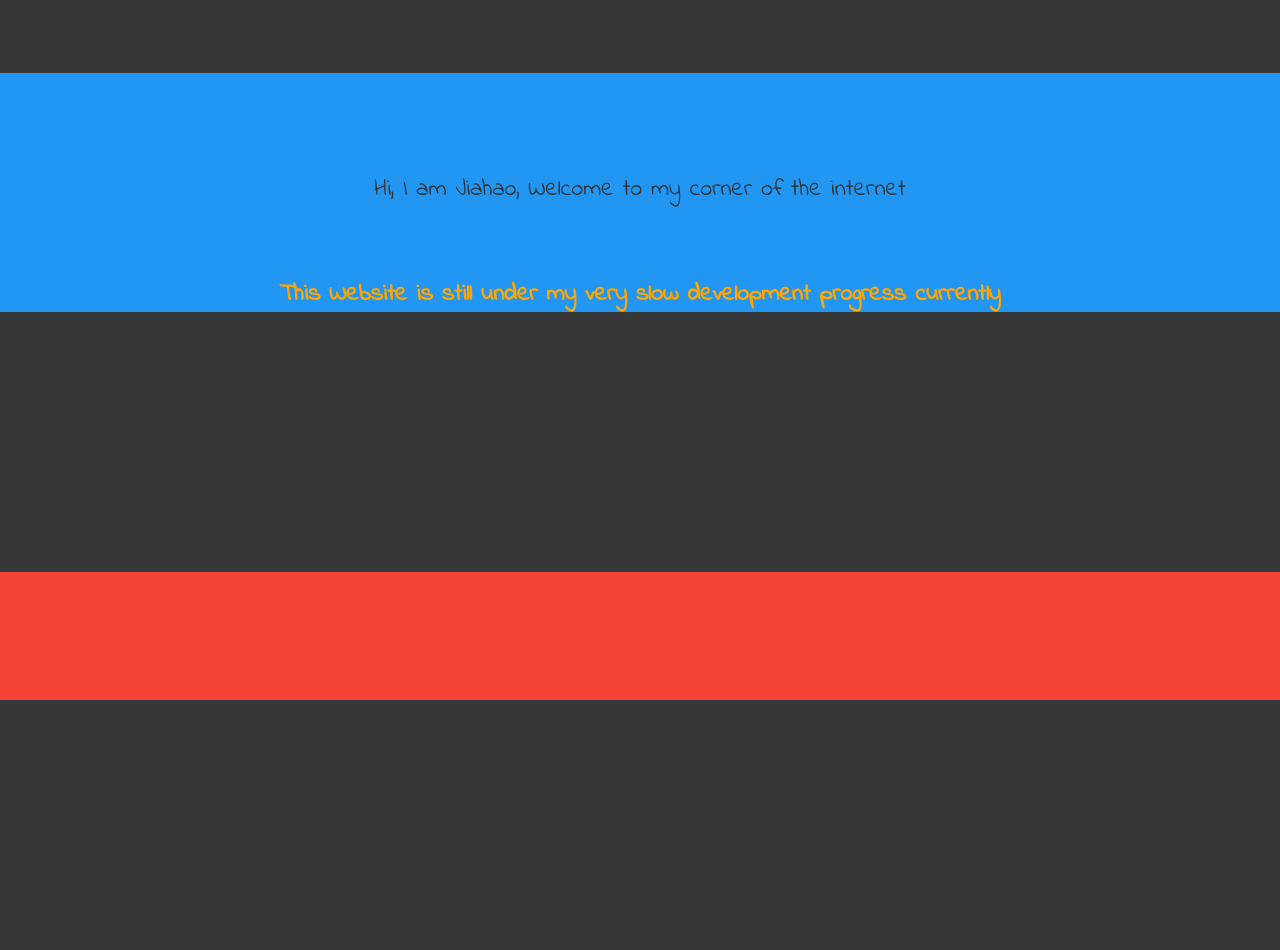
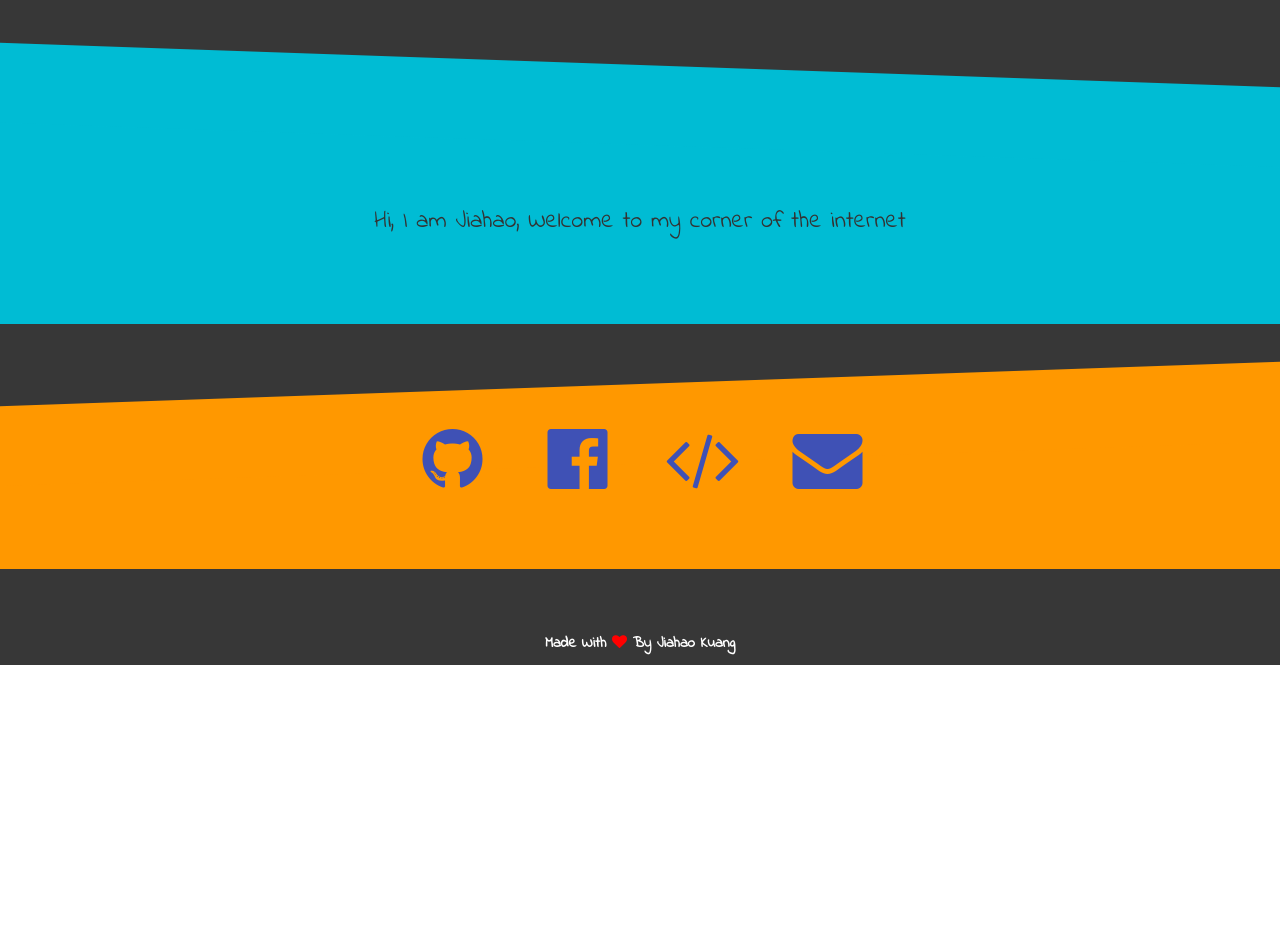
Before and after one commit to jiahaok/jiahaok.github.io, a website: page index.html in a window 1280 px wide. Shown: the part 1035-1985 px from the top of the page. After the commit the page ends 1700 px from the top, so only its background shows below. Drawn offline with nearby package versions, Linux system fonts and the light colour scheme.

Commit message:
version 2.0 open beta

```diff
--- a/bower.json
+++ b/bower.json
@@ -18,7 +18,7 @@
     "tests"
   ],
   "dependencies": {
-    "font-awesome": "font-awsome#^4.5.0",
+    "font-awesome": "^4.5.0",
     "jquery": "^2.2.0"
   }
 }
--- a/index.html
+++ b/index.html
@@ -18,6 +18,9 @@
 
         <!--fonts-->
         <link href='https://fonts.googleapis.com/css?family=Indie+Flower' rel='stylesheet' type='text/css'>
+        <link href="/font-awesome/css/font-awesome.css" rel="stylesheet" type="text/css">
+
+        <script src="/jquery/dist/jquery.js"></script>
 
     </head>
 
@@ -50,10 +53,9 @@
         <!--Content Body-->
         <div class="container">
             <!--first thing you see-->
-            <div class="headPage">
+            <div id="Home" class="headPage">
                 <div class="element_overlay">
                     <h1>Jiahao Kuang</h1>
-                    <br>
                     <br>
                     <div class="profile_picture">
                         <img class="img-responsive" src="/images/jiahao_kuang_profile_picture.jpg">
@@ -63,30 +65,38 @@
             </div>
             <div class="space_break"></div>
             <!--second thing you see-->
-            <div class="Intro">
+            <div class="Intro slant_blue">
                 <p class="Intro_dialog">Hi, I am Jiahao, Welcome to my corner of the internet</p>
-                <br>
-                <br>
-                <p class="development">This Website is still under my very slow development progress currently</p>
             </div>
-            <div class="space_break"></div>
             <!--Social Icons use Font Awesome-->
-            <div class="Social">
+            <div class="Social slant_orange">
                 <div class="Social_container">
-
+                    <div class="row row-centered centered">
+                        <div class="col-xs-3 text-center col-centered">
+                            <a href="https://github.com/jiahaok" rel="author"><i class="fa fa-github fa-5x social_circle" data-toggle="tooltip" title="Github"></i></a>
+                        </div>
+                        <div class="col-xs-3 text-center col-centered">
+                            <a href="https://www.facebook.com/kuangjiahao" rel="author"><i class="fa fa-facebook-official fa-5x social_circle" data-toggle="tooltip" title="Facebook"></i></a>
+                        </div>
+                        <div class="col-xs-3 text-center col-centered">
+                            <a href="http://devpost.com/jiahaok" rel="author"><i class="fa fa-code fa-5x social_circle" data-toggle="tooltip" title="Devpost"></i></a>
+                        </div>
+                        <div class="col-xs-3 text-center col-centered">
+                            <a href="mailto: jiahaokuang7066@gmail.com" rel="author"><i class="fa fa-envelope fa-5x social_circle" data-toggle="tooltip" title="jiahaokuang7066@gmail.com"></i></a>
+                        </div>
+                    </div>
                 </div>
             </div>
-            <div class="space_break"></div>
             <!--Foot Note the usual Footer-->
             <div class="footNote">
-
+                <p>Made With <a href="https://github.com/jiahaok/website"><i class="fa fa-heart heart-red-color fa-large"></i></a> By Jiahao Kuang</p>
             </div>
         </div><!-- /.container -->
 
         <!-- Bootstrap core JavaScripts -->
 
         <!-- Placed at the end of the document so the pages load faster -->
-        <script src="/jquery/dist/jquery.js"></script>
+        <scirpt src="/script/slant.js"></scirpt>
         <script src="/bootstrap/js/bootstrap.js"></script>
         <script src="/bootstrap/js/jasny-bootstrap.js"></script>
 
--- a/static/css/main.css
+++ b/static/css/main.css
@@ -32,12 +32,15 @@
 
 .headPage .element_overlay {
     position: absolute;
-    top: 20%;
-    left: 40%;
+    top: 10%;
+    left: 37%;
     margin: auto auto auto auto;
-    width: 20%;
+    width: 26%;
     color:white;
     text-align: center;
+}
+.headPage .img-responsive{
+    width: 100%;
 }
 
 .headPage .element_overlay .profile_picture img {
@@ -45,7 +48,7 @@
 }
 
 .space_break {
-    height: 250px;
+    height: 20%;
 }
 
 .Intro {
@@ -60,21 +63,81 @@
     font-size: x-large;
 }
 
-.Intro .development {
-    padding: 20px 0 0 0;
-    font-family: 'Indie Flower', cursive;
-    font-size: x-large;
-    font-weight: bold;
-    color: orange;
-}
-
 .Social {
     background-color: #F44336;
     text-align: center;
     position: relative;
 }
+.social_circle {
+    color: #3F51B5;
+}
 
-.Social .Social_container {
-    padding: 5% 20% 5% 20%;
+.centered {
+    text-align: center;
+    margin: 0 auto;
+    width: 500px;
+}
 
+.centered * {
+    text-align: center;
+    margin: 0 auto;
 }
+
+.slant_blue:before {
+    content: '';
+    position: absolute;
+    left: 0;
+    top: -40px;
+    width: 100%;
+    height: 80px;
+    background: #00bcd4;
+    -webkit-transform: skewY(2deg);
+    -moz-transform: skewY(2deg);
+    -ms-transform: skewY(2deg);
+    -o-transform: skewY(2deg);
+    transform: skewY(2deg);
+    -webkit-backface-visibility: hidden;
+}
+
+.slant_blue {
+    background: #00bcd4;
+    position: relative;
+    margin-top: 100px;
+    padding-bottom: 75px;
+}
+
+.slant_orange:before {
+    content: '';
+    position: absolute;
+    left: 0;
+    top: -40px;
+    width: 100%;
+    height: 80px;
+    background: #FF9800;
+    -webkit-transform: skewY(-2deg);
+    -moz-transform: skewY(-2deg);
+    -ms-transform: skewY(-2deg);
+    -o-transform: skewY(-2deg);
+    transform: skewY(-2deg);
+    -webkit-backface-visibility: hidden;
+}
+
+.slant_orange {
+    background: #FF9800;
+    position: relative;
+    margin-top: 100px;
+    padding-bottom: 75px;
+}
+
+.footNote {
+    text-align: center;
+    margin-top: 5%;
+    color: white;
+    font-weight: 600;
+    font-size: 15px;
+    font-family: 'Indie Flower', cursive;
+}
+
+.heart-red-color {
+    color: red;
+}
--- a/static/css/navmenu-push.css
+++ b/static/css/navmenu-push.css
@@ -17,7 +17,7 @@ body {
     }
 }
 
-@media (min-width: 992px) {
+@media (min-width: 10px) {
     body {
         padding: 0;
     }
```
Also changed, not shown: static/bootstrap/css/bootstrap.css, static/images/sanFrancisicoSkyline.jpg.
